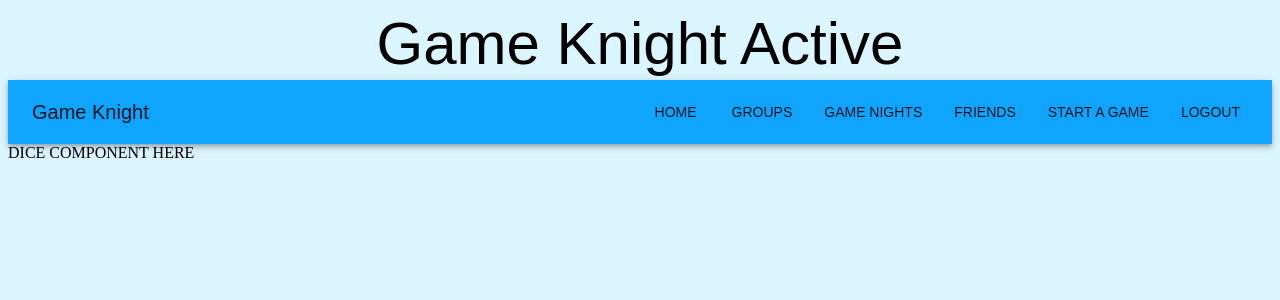
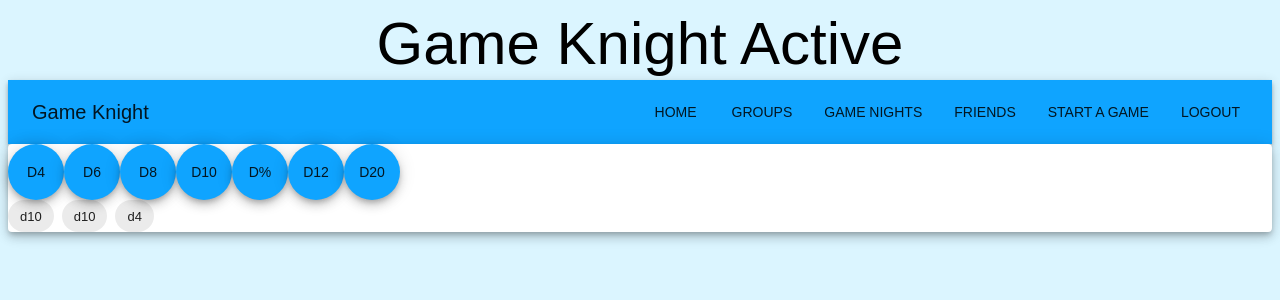
Before and after one commit to 4L00P/game-knight-legacy, a React app: page /current-game in a window 1280 px wide. Shown: the top 300 px of the page. Built offline with nearby package versions, Linux system fonts and the light colour scheme; no server answers; a web font is replaced by a local one.

Commit message:
Created dice roller component

```diff
--- a/src/client/components/game-night/DiceRoller.jsx
+++ b/src/client/components/game-night/DiceRoller.jsx
@@ -1,16 +1,69 @@
 import React from 'react';
 import { useState } from 'react';
 
+import {
+  Paper,
+  Fab,
+  Chip,
+  Stack,
+} from '@mui/material';
+
 function DiceRollerComponent() {
   // states for dice buttons
+  const [currentDice, setCurrentDice] = useState(['d10', 'd10', 'd4']);
 
   // handlers
+  const handleDiceSelect = () => {
+
+    // update current dice state
+
+  };
+
+  // delete chip that has dice
+  const handleDelete = (e) => {
+    const { innerText } = e.target;
+    let removed = false;
+    // setCurrentDice and use filter with current dice, filtering OUT the delete dice
+    setCurrentDice(currentDice.filter((die) => {
+      // if the die is not the die being removed OR the die has already been removed
+      if (die !== innerText || removed === true) {
+        // return die
+        return true;
+      }
+      removed = true;
+      return false;
+    }));
+  };
 
   // rendering html
   return (
-    <div>
-      DICE COMPONENT HERE
-    </div>
+    <Paper elevation={6}>
+      <Fab color="primary" onClick={handleDiceSelect}>
+        D4
+      </Fab>
+      <Fab color="primary" onClick={handleDiceSelect}>
+        D6
+      </Fab>
+      <Fab color="primary" onClick={handleDiceSelect}>
+        D8
+      </Fab>
+      <Fab color="primary" onClick={handleDiceSelect}>
+        D10
+      </Fab>
+      <Fab color="primary" onClick={handleDiceSelect}>
+        D%
+      </Fab>
+      <Fab color="primary" onClick={handleDiceSelect}>
+        D12
+      </Fab>
+      <Fab color="primary" onClick={handleDiceSelect}>
+        D20
+      </Fab>
+      <br />
+      <Stack direction="row" spacing={1}>
+        { currentDice.map((die) => <Chip label={die} value={die} onClick={handleDelete} />)}
+      </Stack>
+    </Paper>
   );
 }
 
```
